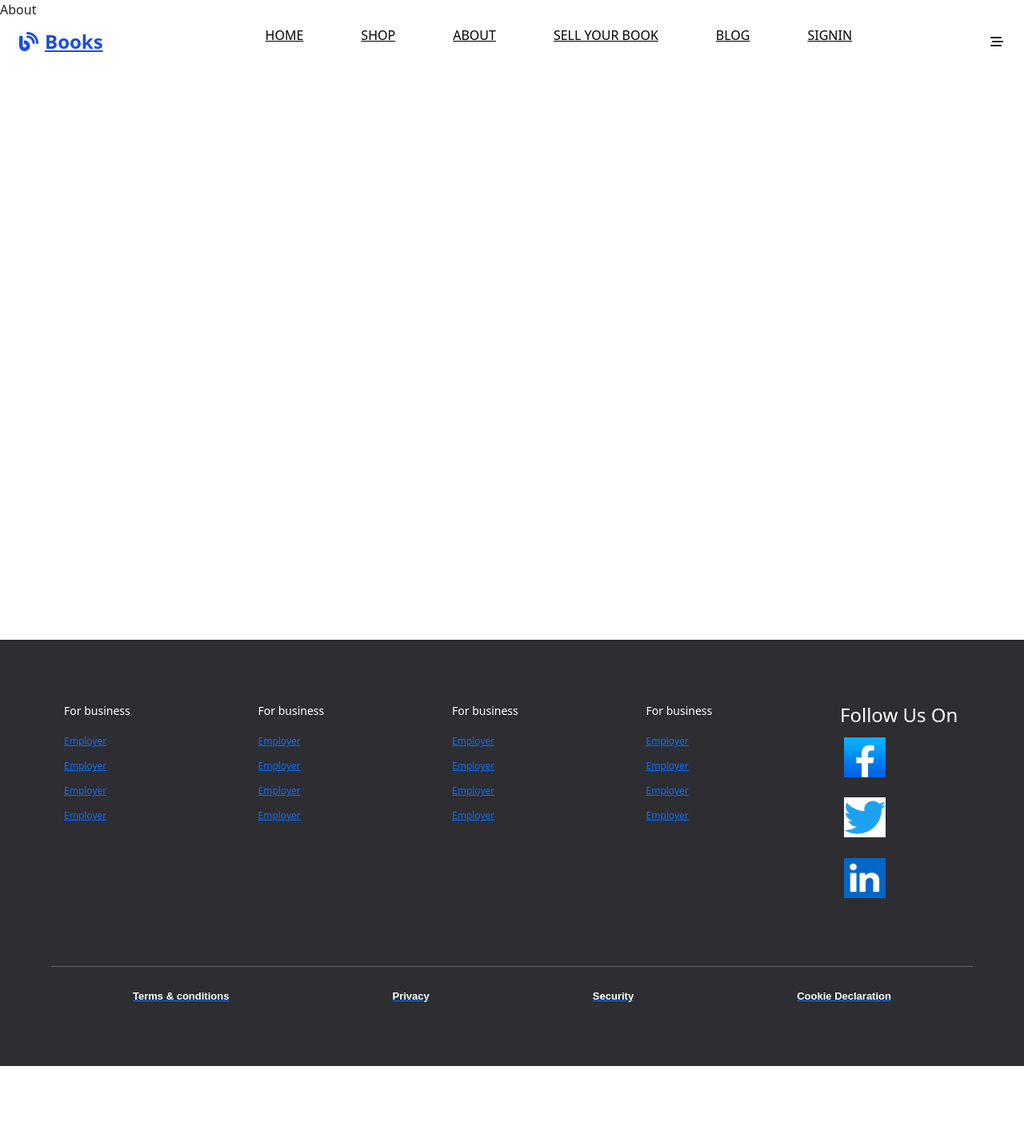
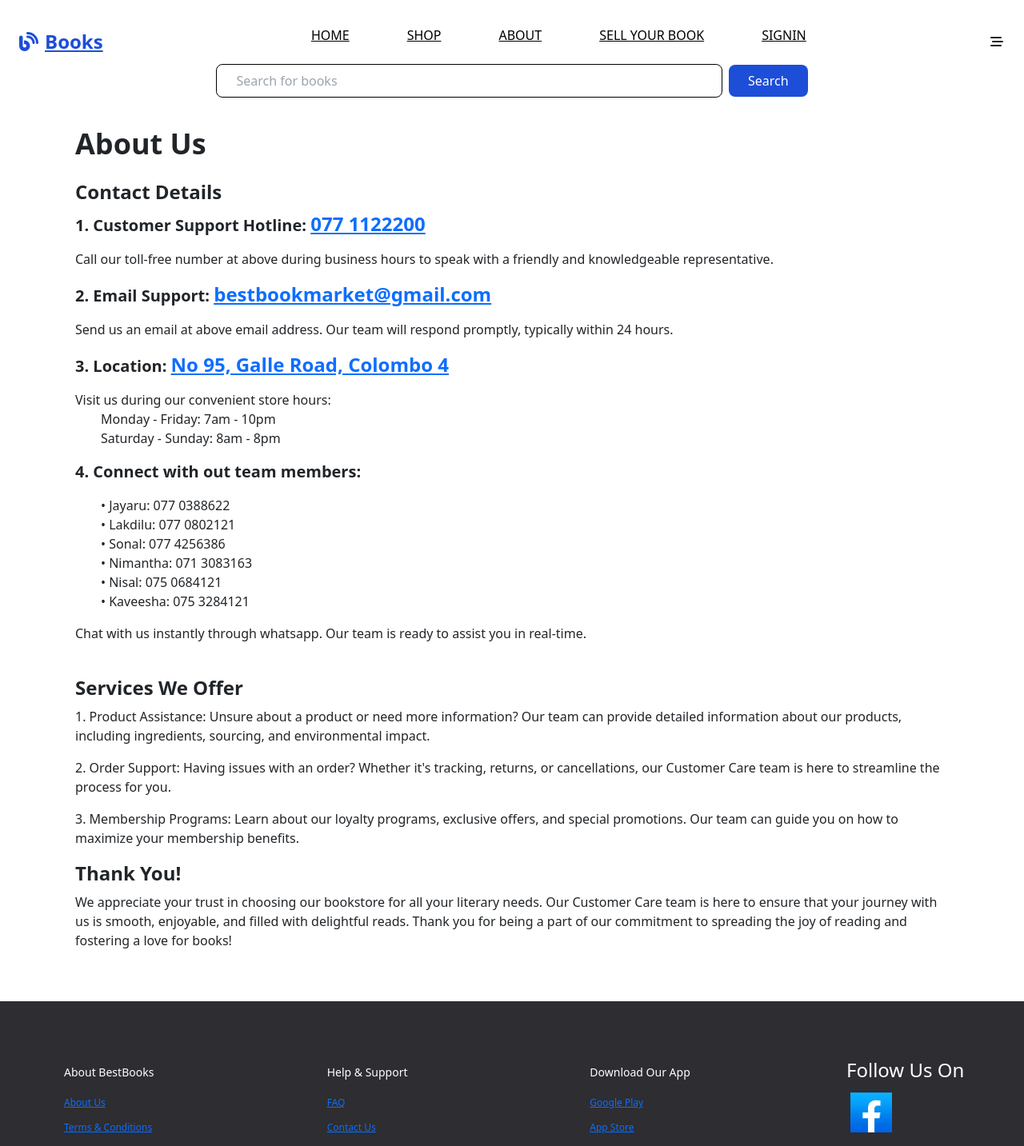
Before and after one commit to lakdiludilshan/Computing-Group-Project, a React app in the folder mern-client/: page /about in a window 1280 px wide. Shown: the top 1433 px of the page at 80% size. Before the commit the page ends 1333 px from the top, so only its background shows below. Built offline with nearby package versions, Linux system fonts and the light colour scheme; the HTML template or start-up script is replaced by a standard one.

Commit message:
about page and finalized

```diff
--- a/mern-client/src/App.jsx
+++ b/mern-client/src/App.jsx
@@ -12,7 +12,7 @@ function App() {
   return (
     <>
       <Navbar/>
-      <div className='min-h-screen'>
+      <div className='min-h-screen pt-20'>
         <Outlet/>
       </div>
 
--- a/mern-client/src/components/About.jsx
+++ b/mern-client/src/components/About.jsx
@@ -1,11 +1,51 @@
-import React from 'react'
+import React from 'react';
 
 const About = () => {
-  return (
-    <div>
-    About
-    </div>
-  )
-}
+    return (
+        <div className='pt-12'>
+          <div className="container mx-auto px-4 py-8">
+            <h1 className="text-4xl font-bold mb-4">About Us</h1>
+            <div className="mb-8">
+                <h2 className="text-2xl font-bold mb-2">Contact Details</h2>
 
-export default About
+                <p className='text-xl font-bold'>1. Customer Support Hotline: <a href="#" type='tel' className='text-2xl'>077 1122200</a></p>
+                <p className=''>Call our toll-free number at above during business hours to speak with a friendly and knowledgeable representative.</p>
+
+                <p className='text-xl font-bold'>2. Email Support: <a href="#" type='tel' className='text-2xl'>bestbookmarket@gmail.com</a></p>
+                <p className=''>Send us an email at above email address. Our team will respond promptly, typically within 24 hours.</p>
+
+                <p className='text-xl font-bold'>3. Location: <a href="#" type='tel' className='text-2xl'>No 95, Galle Road, Colombo 4</a></p>
+                <p className=''>Visit us during our convenient store hours:
+                <ul>
+                    <li>Monday - Friday: 7am - 10pm</li>
+                    <li>Saturday - Sunday: 8am - 8pm</li>
+                </ul>
+                </p>
+
+                <p className='text-xl font-bold'>4. Connect with out team members:</p>
+                <ul>
+                    <li>• Jayaru: 077 0388622</li>
+                    <li>• Lakdilu: 077 0802121</li>
+                    <li>• Sonal: 077 4256386</li>
+                    <li>• Nimantha: 071 3083163</li>
+                    <li>• Nisal: 075 0684121</li>
+                    <li>• Kaveesha: 075 3284121</li>
+                </ul>
+                <p>Chat with us instantly through whatsapp. Our team is ready to assist you in real-time.</p><br/>
+
+                <h2 className="text-2xl font-bold mb-2">Services We Offer</h2>
+                <p>1. Product Assistance: Unsure about a product or need more information? Our team can provide detailed information about our products, including ingredients, sourcing, and environmental impact.</p>
+                <p>2. Order Support: Having issues with an order? Whether it's tracking, returns, or cancellations, our Customer Care team is here to streamline the process for you.</p>
+                <p>3. Membership Programs: Learn about our loyalty programs, exclusive offers, and special promotions. Our team can guide you on how to maximize your membership benefits.</p>
+
+                <h2 className="text-2xl font-bold mb-2">Thank You!</h2>
+                <p>We appreciate your trust in choosing our bookstore for all your literary needs. Our Customer Care team is here to ensure that your journey with us is smooth, enjoyable, and filled with delightful reads. Thank you for being a part of our commitment to spreading the joy of reading and fostering a love for books!
+                </p>
+
+            </div>
+        </div>
+        </div>
+    );
+};
+
+export default About;
--- a/mern-client/src/components/Blog.jsx
+++ /dev/null
@@ -1,12 +0,0 @@
-import React from 'react'
-
-const Blog = () => {
-  return (
-    <div>
-      Blog
-
-    </div>
-  )
-}
-
-export default Blog
--- a/mern-client/src/components/Footer.jsx
+++ b/mern-client/src/components/Footer.jsx
@@ -10,41 +10,28 @@ const Footer = () => {
       <div className='sb_footer section_padding'>
         <div className='sb_footer-links'>
           <div className='sb_footer-links-div'>
-            <h4>For business</h4>
-            <a href="#"><p>Employer</p></a>
-            <a href="#"><p>Employer</p></a>
-            <a href="#"><p>Employer</p></a>
-            <a href="#"><p>Employer</p></a>
+            <h4>About BestBooks</h4>
+            <a href="/about"><p>About Us</p></a>
+            <a href="#"><p>Terms & Conditions</p></a>
+            <a href="#"><p>Privacy Policies</p></a>
+            <a href="#"><p>Sitemap</p></a>
           </div>
           <div className='sb_footer-links-div'>
-            <h4>For business</h4>
-            <a href="#"><p>Employer</p></a>
-            <a href="#"><p>Employer</p></a>
-            <a href="#"><p>Employer</p></a>
-            <a href="#"><p>Employer</p></a>
+            <h4>Help & Support</h4>
+            <a href="#"><p>FAQ</p></a>
+            <a href="/about"><p>Contact Us</p></a>
           </div>
           <div className='sb_footer-links-div'>
-            <h4>For business</h4>
-            <a href="#"><p>Employer</p></a>
-            <a href="#"><p>Employer</p></a>
-            <a href="#"><p>Employer</p></a>
-            <a href="#"><p>Employer</p></a>
-          </div>
-          <div className='sb_footer-links-div'>
-            <h4>For business</h4>
-            <a href="#"><p>Employer</p></a>
-            <a href="#"><p>Employer</p></a>
-            <a href="#"><p>Employer</p></a>
-            <a href="#"><p>Employer</p></a>
+            <h4>Download Our App</h4>
+            <a href="https://play.google.com/store/games?device=windows"><p>Google Play</p></a>
+            <a href="https://www.apple.com/app-store/" ><p>App Store</p></a>
           </div>
           <div className='socialmedia'>
             <h4 className=''>Follow Us On</h4>
             <p><img src={fb} alt="" className='logo'/></p>
-            <p><img src={twitter} alt="" className='logo'/></p>
             <p><img src={linkedin} alt="" className='logo'/></p>
           </div>
         </div>
-
           <hr></hr>
         <div className='sb_footer-below'>
           <div className='sb_footer-copyright'>
--- a/mern-client/src/components/Navbar.jsx
+++ b/mern-client/src/components/Navbar.jsx
@@ -8,6 +8,7 @@ const Navbar = () => {
     const [isAuthenticated, setIsAuthenticated] = useState(false);
     const [isMenuOpen, setIsMenuOpen] = useState(false);
     const [isSticky, setIsSticky] = useState(false);
+    const [search, setSearch] = useState('');
 
     // toggle menu
     const toggleMenu = () => {
@@ -60,14 +61,12 @@ const Navbar = () => {
                             <Link to="/shop" className='block text-base text-black uppercase cursor-pointer hover:text-blue-700  px-4 py-2 rounded-lg hover:bg-red-300 hover:ease-in hover:duration-150'>Shop</Link>
                             <Link to="/about" className='block text-base text-black uppercase cursor-pointer hover:text-blue-700  px-4 py-2 rounded-lg hover:bg-red-300 hover:ease-in hover:duration-150'>About</Link>
                             <Link to="/admin/dashboard" className='block text-base text-black uppercase cursor-pointer hover:text-blue-700  px-4 py-2 rounded-lg hover:bg-red-300 hover:ease-in hover:duration-150'>Sell Your Book</Link>
-                            <Link to="/blog" className='block text-base text-black uppercase cursor-pointer hover:text-blue-700  px-4 py-2 rounded-lg hover:bg-red-300 hover:ease-in hover:duration-150'>Blog</Link>
                             <Link  className='block text-base text-black uppercase cursor-pointer hover:text-blue-700  px-4 py-2 rounded-lg hover:bg-red-300 hover:ease-in hover:duration-150' onClick={handleLogout}>LogOut</Link>
                         </div>   :<div className='flex md:space-x-6'>
                             <Link to="/" className='block text-base text-black uppercase cursor-pointer hover:text-blue-700  px-4 py-2 rounded-lg hover:bg-red-300 hover:ease-in hover:duration-150'>Home</Link>
                             <Link to="/shop" className='block text-base text-black uppercase cursor-pointer hover:text-blue-700  px-4 py-2 rounded-lg hover:bg-red-300 hover:ease-in hover:duration-150'>Shop</Link>
                             <Link to="/about" className='block text-base text-black uppercase cursor-pointer hover:text-blue-700  px-4 py-2 rounded-lg hover:bg-red-300 hover:ease-in hover:duration-150'>About</Link>
                             <Link to="/admin/dashboard" className='block text-base text-black uppercase cursor-pointer hover:text-blue-700  px-4 py-2 rounded-lg hover:bg-red-300 hover:ease-in hover:duration-150'>Sell Your Book</Link>
-                            <Link to="/blog" className='block text-base text-black uppercase cursor-pointer hover:text-blue-700  px-4 py-2 rounded-lg hover:bg-red-300 hover:ease-in hover:duration-150'>Blog</Link>
                             <Link to="/signIn" className='block text-base text-black uppercase cursor-pointer hover:text-blue-700  px-4 py-2 rounded-lg hover:bg-red-300 hover:ease-in hover:duration-150'>SignIn</Link>
                         </div>}
                     </ul>
@@ -95,17 +94,24 @@ const Navbar = () => {
                             <Link to="/shop" className='block text-base text-black uppercase cursor-pointer hover:text-blue-700 px-4 py-2 rounded-lg hover:bg-red-300 hover:ease-in hover:duration-150 '>Shop</Link>
                             <Link to="/about" className='block text-base text-black uppercase cursor-pointer hover:text-blue-700 px-4 py-2 rounded-lg hover:bg-red-300 hover:ease-in hover:duration-150 '>About</Link>
                             <Link to="/admin/dashboard" className='block text-base text-black uppercase cursor-pointer hover:text-blue-700 px-4 py-2 rounded-lg hover:bg-red-300 hover:ease-in hover:duration-150 '>Sell Your Book</Link>
-                            <Link to="/blog" className='block text-base text-black uppercase cursor-pointer hover:text-blue-700 px-4 py-2 rounded-lg hover:bg-red-300 hover:ease-in hover:duration-150 '>Blog</Link>
                             <Link  className='block text-base text-black uppercase cursor-pointer hover:text-blue-700 px-4 py-2 rounded-lg hover:bg-red-300 hover:ease-in hover:duration-150 ' onClick={handleLogout}>LogOut</Link>
                         </div>   :<div className='flex md:space-x-12 flex-column space-y-6'>
                             <Link to="/" className='block text-base text-black uppercase cursor-pointer hover:text-blue-700 px-4 py-2 rounded-lg hover:bg-red-300 hover:ease-in hover:duration-150 '>Home</Link>
                             <Link to="/shop" className='block text-base text-black uppercase cursor-pointer hover:text-blue-700 px-4 py-2 rounded-lg hover:bg-red-300 hover:ease-in hover:duration-150 '>Shop</Link>
                             <Link to="/about" className='block text-base text-black uppercase cursor-pointer hover:text-blue-700 px-4 py-2 rounded-lg hover:bg-red-300 hover:ease-in hover:duration-150 '>About</Link>
                             <Link to="/admin/dashboard" className='block text-base text-black uppercase cursor-pointer hover:text-blue-700 px-4 py-2 rounded-lg hover:bg-red-300 hover:ease-in hover:duration-150 '>Sell Your Book</Link>
-                            <Link to="/blog" className='block text-base text-black uppercase cursor-pointer hover:text-blue-700 px-4 py-2 rounded-lg hover:bg-red-300 hover:ease-in hover:duration-150 '>Blog</Link>
                             <Link to="/signIn" className='block text-base text-black uppercase cursor-pointer hover:text-blue-700 px-4 py-2 rounded-lg hover:bg-red-300 hover:ease-in hover:duration-150 '>SignIn</Link>
                         </div>}
                 </div>
+                </div>
+                {/* search bar */}
+                <div className='flex items-center justify-between w-[60%] mx-auto gap-2'>
+                    <input type="text" placeholder='Search for books' className='flex-1 px-4 py-2 rounded-lg focus:outline-none border border-black' onChange={
+                        (e)=>setSearch(e.target.value)
+                    }/>
+                    <button className='bg-blue-700 text-white px-4 py-2 border-black rounded-lg' onClick={
+                        ()=>navigate(`/shop?q=${search}`)
+                    }>Search</button>
                 </div>
             </nav>
         </header>
--- a/mern-client/src/css/footer.css
+++ b/mern-client/src/css/footer.css
@@ -41,7 +41,7 @@ a{
     justify-content: flex-start;
     flex-direction: column;
     color: white;
-    margin: 1rem;
+    margin: 0.5rem;
     width: 150px;
 }
 
@@ -93,7 +93,7 @@ hr{
 }
 
 .sb_footer-copyright p{
-    font-size: 13px;
+    font-size: 17px;
     line-height: 15px;
     color: rgb(255,255,255);
     font-weight: 600;
--- a/mern-client/src/dashboard/SideBar.jsx
+++ b/mern-client/src/dashboard/SideBar.jsx
@@ -140,7 +140,7 @@ function SideBar() {
                             aria-haspopup="true"
                             aria-expanded="false"
                         >
-                            <i className='bi bi-person f5-4'></i><span className='f5-4 ms-3'>Dropdown</span>
+                            <i className='bi bi-person f5-4'></i><span className='f5-4 ms-3'>More Settings</span>
                         </a>
                         <div className="dropdown-menu" aria-labelledby="triggerId">
                             <a className="dropdown-item" href="#">Profile</a>
--- a/mern-client/src/pages/Users.jsx
+++ b/mern-client/src/pages/Users.jsx
@@ -40,7 +40,7 @@ const Users = () => {
         fetchData()
     },[])
   return (
-    <div >
+    <div className='pt-5'>
               <ul role="list" className="grid gap-x-8 gap-y-12 sm:grid-cols-2 sm:gap-y-16 xl:col-span-2">
           {userData.users?.map((person) => (
             <li className=' shadow-lg flex justify-center items-center rounded-lg' key={person._id}>
--- a/mern-client/src/routers/router.jsx
+++ b/mern-client/src/routers/router.jsx
@@ -6,7 +6,6 @@ import App from "../App";
 import Home from "../home/home";
 import Shop from "../shop/shop";
 import About from "../components/About";
-import Blog from "../components/Blog";
 import SingleBook from "../components/SingleBook";
 import DashboardLayout from "../dashboard/DashboardLayout";
 import Dashboard from "../dashboard/Dashboard";
@@ -35,10 +34,6 @@ const router = createBrowserRouter([
             {
                 path: "/about",
                 element: <About/>,
-            },
-            {
-                path: "/blog",
-                element: <Blog/>,
             },
             {
                 path: "/signIn",
```
Also changed, not shown: mern-client/src/components/Banner.jsx (+1 -6 lines), mern-client/src/shop/shop.jsx (+54 -38 lines).
